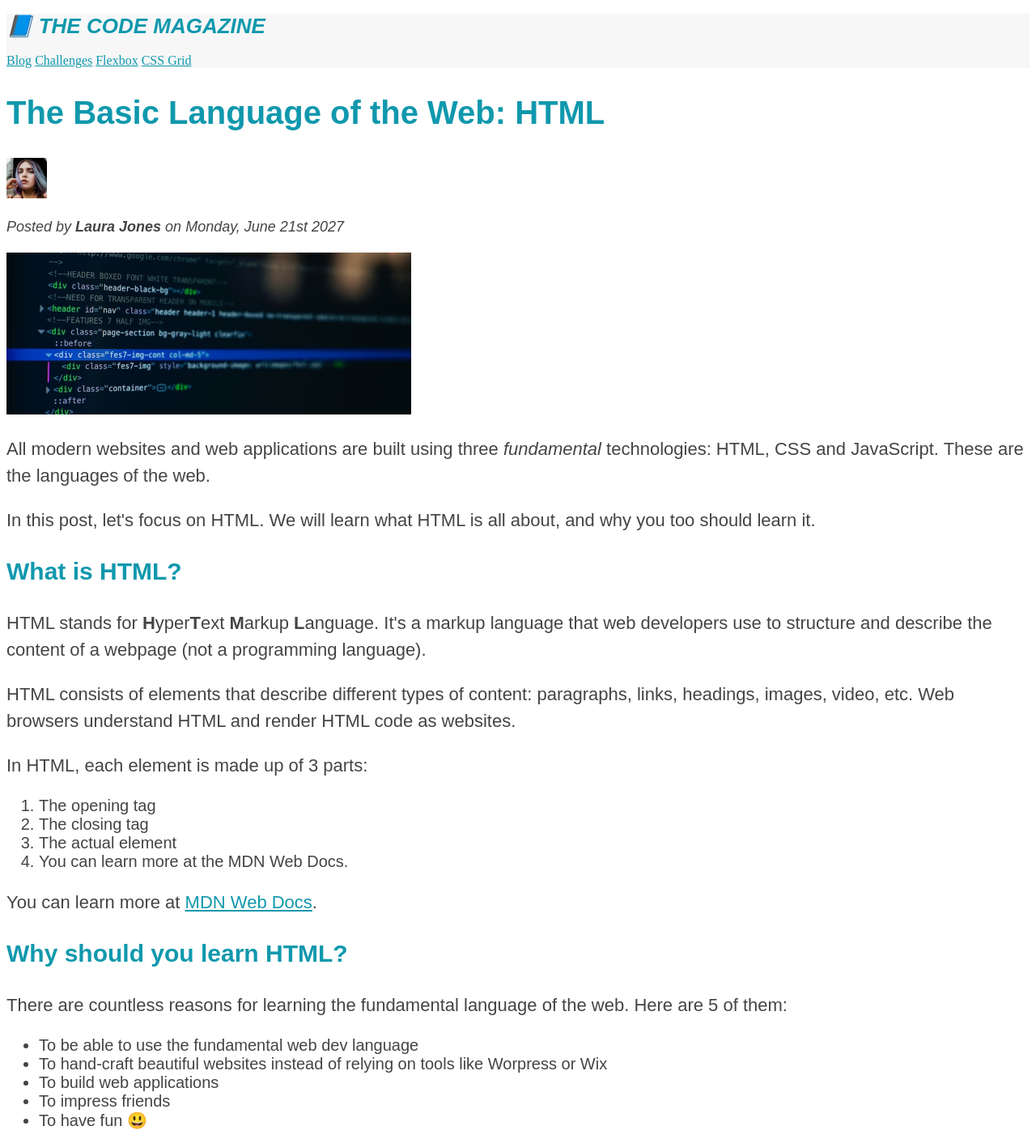
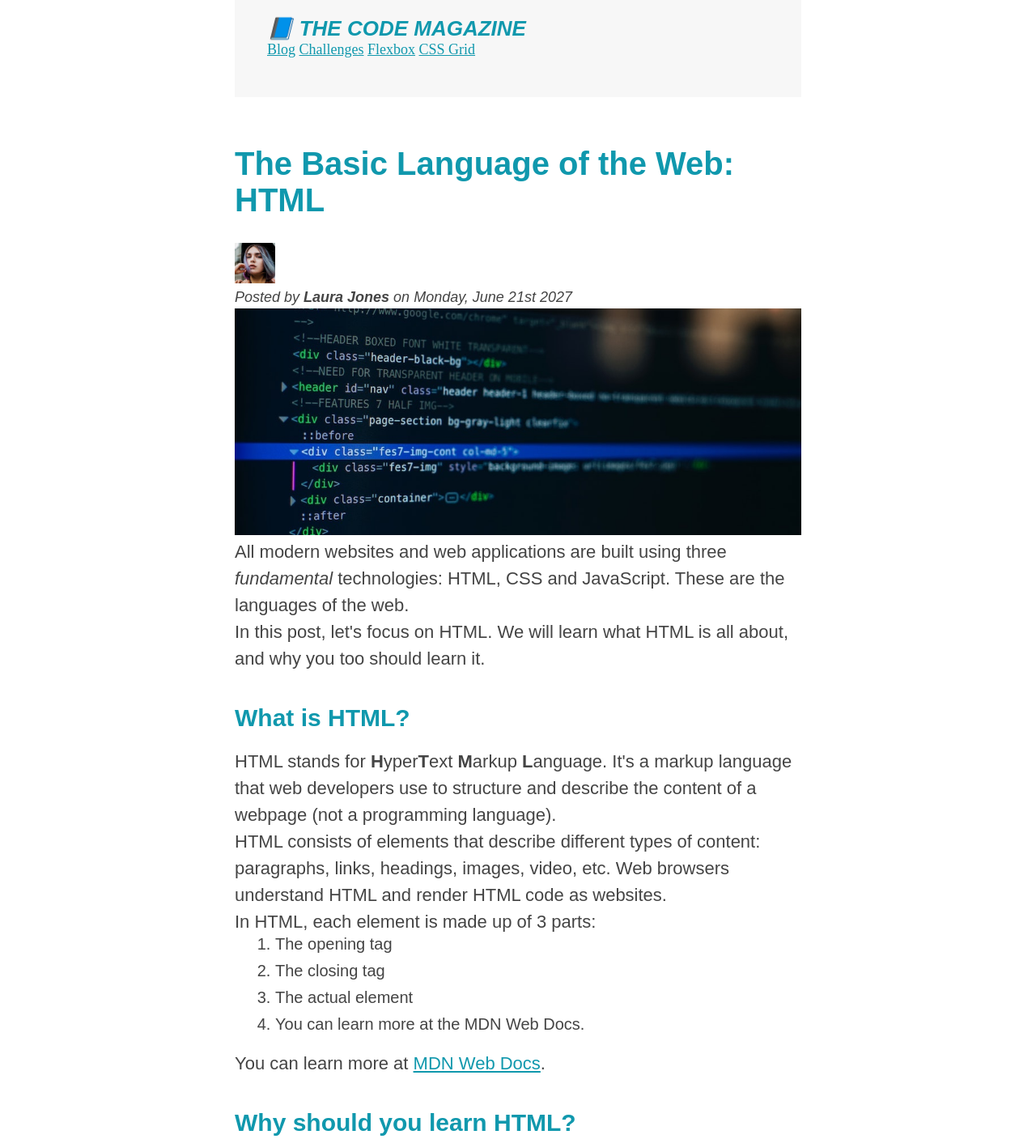
Before and after one commit to tebrex1995/magazineProjectPractice, a plain HTML site: page index.html in a window 1280 px wide. Shown: the top 1407 px of the page at 81% size. Drawn offline with Linux system fonts and the light colour scheme.

Commit message:
added some css

```diff
--- a/index.html
+++ b/index.html
@@ -7,6 +7,7 @@
   </head>
 
   <body>
+    <div class="container">
       <header class="main-header">
         <h1>📘 The Code Magazine</h1>
 
@@ -18,7 +19,7 @@
         </nav>
       </header>
       <article>
-      <header>
+        <header clas="post_header">
           <h2>The Basic Language of the Web: HTML</h2>
 
           <img
@@ -35,6 +36,7 @@
             alt="HTML code on a screen"
             width="500"
             height="200"
+            class="post_img"
           />
         </header>
 
@@ -44,8 +46,8 @@
           the languages of the web.
         </p>
         <p>
-        In this post, let's focus on HTML. We will learn what HTML is all about,
-        and why you too should learn it.
+          In this post, let's focus on HTML. We will learn what HTML is all
+          about, and why you too should learn it.
         </p>
         <h3>What is HTML?</h3>
         <p>
@@ -56,8 +58,8 @@
         </p>
         <p>
           HTML consists of elements that describe different types of content:
-        paragraphs, links, headings, images, video, etc. Web browsers understand
-        HTML and render HTML code as websites.
+          paragraphs, links, headings, images, video, etc. Web browsers
+          understand HTML and render HTML code as websites.
         </p>
 
         <p>In HTML, each element is made up of 3 parts:</p>
@@ -79,8 +81,8 @@
 
         <h3>Why should you learn HTML?</h3>
         <p>
-        There are countless reasons for learning the fundamental language of the
-        web. Here are 5 of them:
+          There are countless reasons for learning the fundamental language of
+          the web. Here are 5 of them:
         </p>
         <ul>
           <li>To be able to use the fundamental web dev language</li>
@@ -132,5 +134,6 @@
       <footer>
         <p id="copyright">Copyright &copy; 2023 by The Code Magazine.</p>
       </footer>
+    </div>
   </body>
 </html>
--- a/style.css
+++ b/style.css
@@ -1,3 +1,16 @@
+* {
+  margin: 0;
+  padding: 0;
+}
+
+nav {
+  font-size: 18px;
+}
+
+article {
+  margin-bottom: 60px;
+}
+
 h1,
 h2,
 h3,
@@ -14,6 +27,19 @@ h3 {
   color: #1098ad;
 }
 
+.container {
+  width: 700px;
+  margin-right: auto;
+  margin-left: auto;
+}
+
+.main-header {
+  background-color: #f7f7f7;
+  padding: 20px 40px;
+  margin-bottom: 60px;
+  height: 80px;
+}
+
 h1 {
   font-size: 26px;
 
@@ -24,10 +50,13 @@ h1 {
 
 h2 {
   font-size: 40px;
+  margin-bottom: 30px;
 }
 
 h3 {
   font-size: 30px;
+  margin-bottom: 20px;
+  margin-top: 40px;
 }
 
 h4 {
@@ -43,10 +72,19 @@ p {
   line-height: 1.5;
 }
 
+ul,
+ol {
+  margin-left: 50px;
+  margin-bottom: 20px;
+}
 li {
   font-size: 20px;
+  margin-bottom: 10px;
 }
 
+li:last-child {
+  margin-bottom: 0;
+}
 #author {
   font-style: italic;
   font-size: 18px;
@@ -65,14 +103,21 @@ li {
   list-style: none;
 }
 
-.main-header {
-  background-color: #f7f7f7;
+.post_header {
+  margin-bottom: 40px;
 }
 
 aside {
   background-color: #f7f7f7;
   border-top: 5px solid #1098ad;
   border-bottom: 5px solid #1098ad;
+  padding: 50px 0;
+  width: 500px;
+}
+
+.post_img {
+  width: 100%;
+  height: auto;
 }
 
 /* Pseudo classes */
```
Lines whose indentation alone changed are shown as unchanged.
